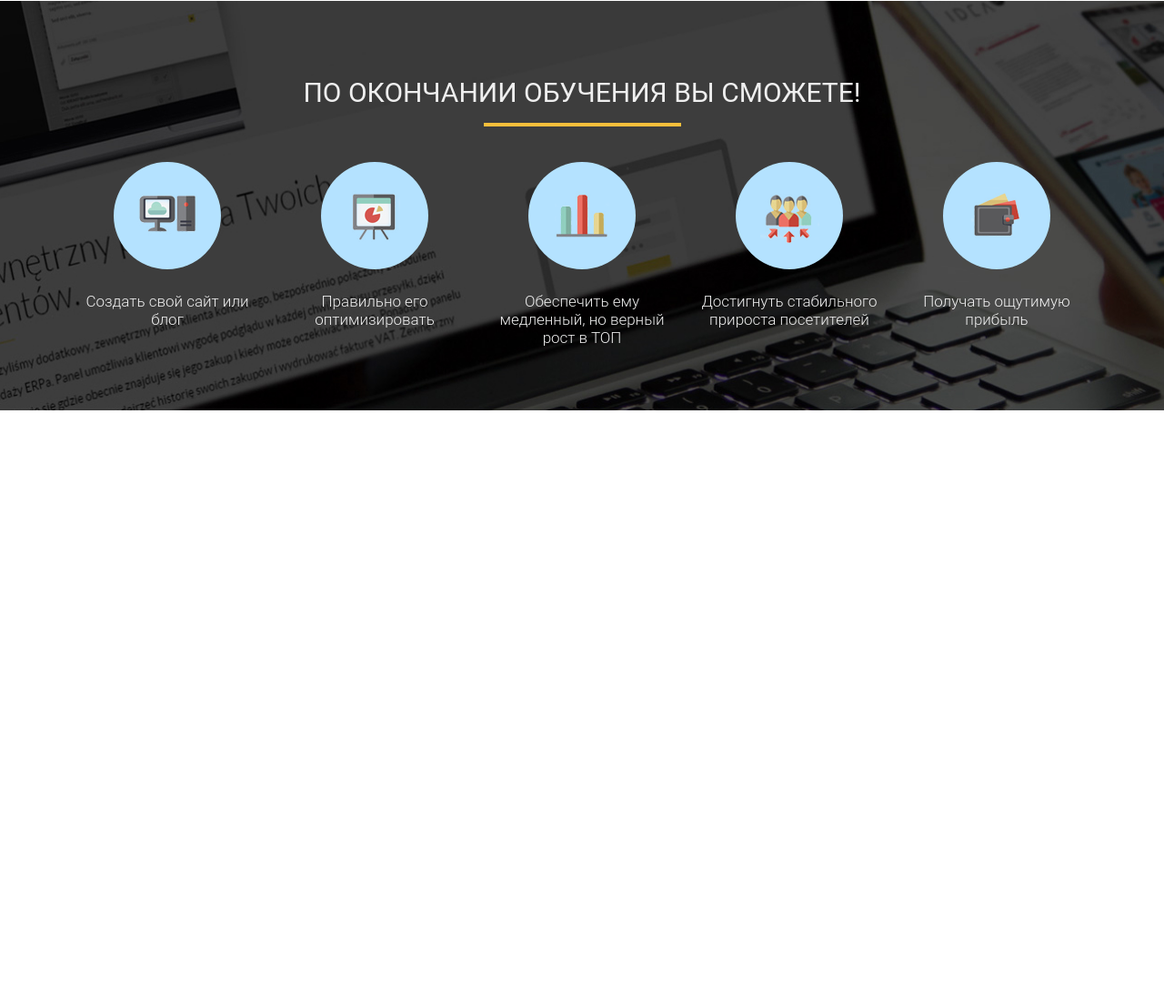
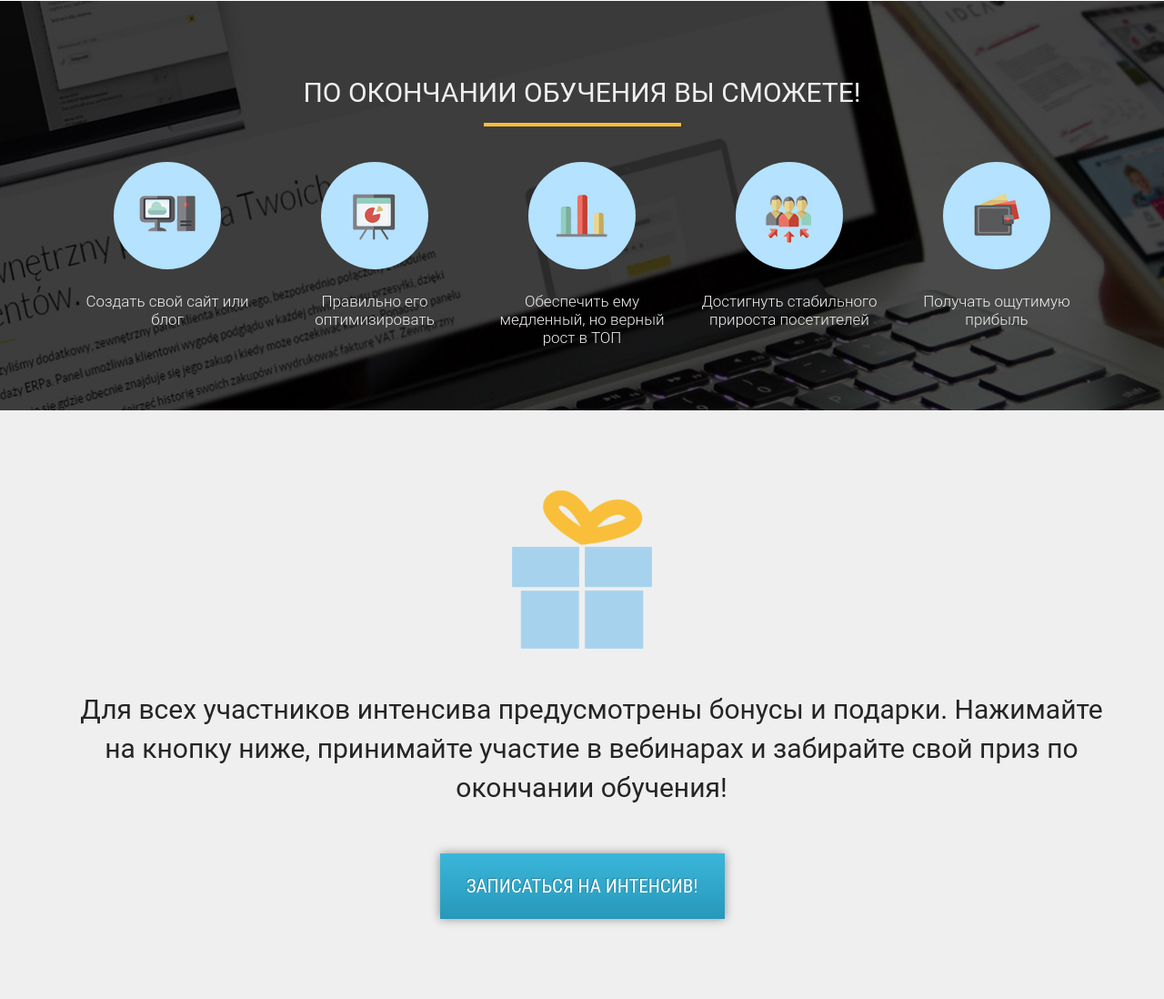
Before and after one commit to Dezmoss/web_dev, a plain HTML site: page Wordpress/index.html in a window 1280 px wide. Shown: the part 2019-3117 px from the top of the page at 91% size. Before the commit the page ends 2470 px from the top, so only its background shows below. Drawn offline with Linux system fonts and the light colour scheme.

Commit message:
complete gift section

```diff
--- a/Wordpress/css/style.css
+++ b/Wordpress/css/style.css
@@ -312,3 +312,48 @@
 
     color: #EFEFEF;
 }
+
+.gift {
+    min-height: 631px;
+    background: #EFEFEF;
+    padding: 88px 0;
+}
+
+.gift_icon {
+    display: block;
+    margin: 0 auto;
+}
+
+.gift_text {
+    margin-top: 45px;
+    width: 1161px;
+    font-family: 'Roboto';
+    font-weight: 400;
+    font-size: 30px;
+    line-height: 43px;
+    text-align: center;
+
+    color: #252525;
+}
+
+.gift_button {
+    width: 313px;
+    height: 72px;
+    display: block;
+
+    background: linear-gradient(0deg, #2798B9 0%, #3AB6DA 100%);
+    box-shadow: 0px 0px 10px rgba(0, 0, 0, 0.4);
+    border: 0;
+    margin: 51px auto 0;
+
+    font-family: 'Roboto Condensed';
+    font-weight: 400;
+    font-size: 21px;
+    line-height: 24px;
+    text-align: center;
+    text-transform: uppercase;
+
+    color: #FFFFFF;
+
+    text-shadow: -1px -1px 0px rgba(0, 0, 0, 0.22);
+}
--- a/Wordpress/index.html
+++ b/Wordpress/index.html
@@ -131,6 +131,15 @@
             </div>
         </div>
     </section>
+
+    <section class="gift">
+        <div class="container">
+            <img src="icons/gift.png" alt="gift" class="gift_icon">
+            <div class="gift_text">Для всех участников интенсива предусмотрены бонусы и подарки. Нажимайте на кнопку
+                ниже, принимайте участие в вебинарах и забирайте свой приз по окончании обучения!</div>
+            <button class="gift_button">Записаться на интенсив!</button>
+        </div>
+    </section>
 </body>
 
 </html>
```
